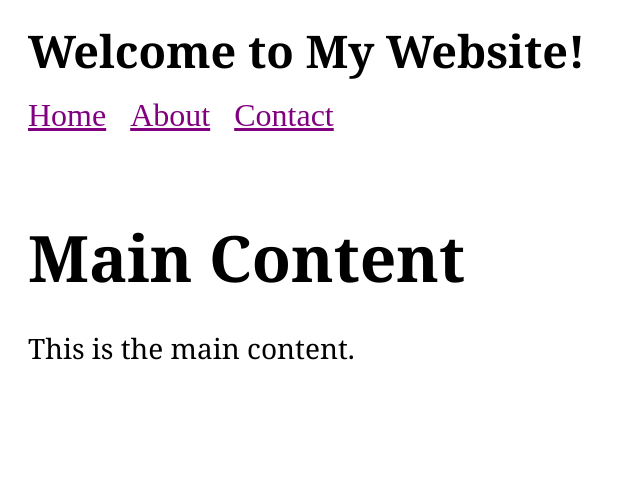
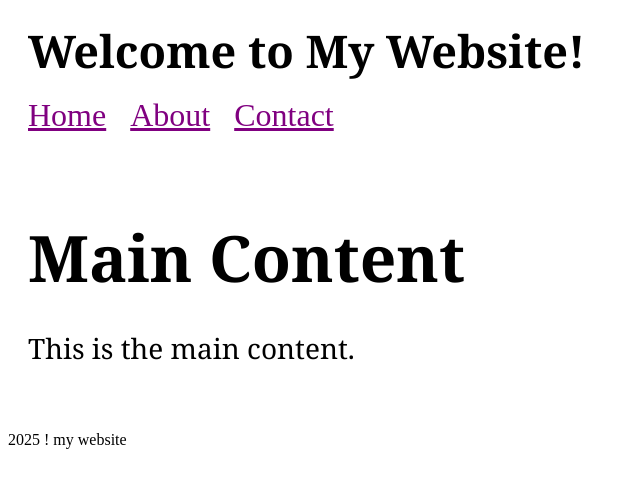
Before and after one commit to Gautam29013/demo-react, a React (Vite) app: page / in a window 1280 px wide. Shown: the top 488 px of the page, without its empty margins (0-640 px from the left). Built offline with nearby package versions, Linux system fonts and the light colour scheme.

Commit message:
Add Footer component to App layout

```diff
--- a/src/App.jsx
+++ b/src/App.jsx
@@ -1,6 +1,7 @@
 import React from 'react';
 import Header from "./components/header";
 import Main from "./components/main";
+import Footer from './components/footer';
 
 
 
@@ -8,7 +9,7 @@ const App = () => {
   return <div>
     <Header />
     <Main />
-
+    <Footer />
   </div>;
 };
 
--- /dev/null
+++ b/src/components/footer.jsx
@@ -0,0 +1,11 @@
+import React from 'react'
+
+const Footer = () => {
+  return (
+    <footer>
+        <p> 2025 ! my website</p>
+    </footer>
+  )
+}
+
+export default Footer
```
